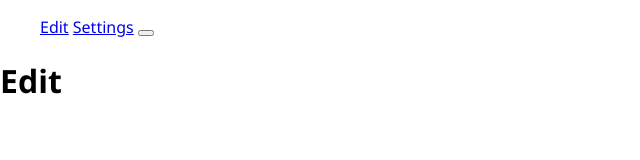
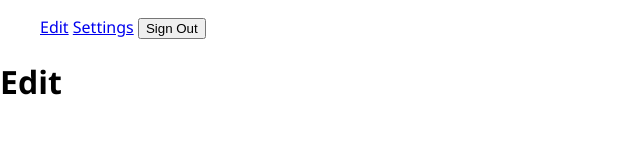
Before and after one commit to rnba12/profile-maker, a SvelteKit app: page /user/edit in a window 1280 px wide. Shown: the top 160 px of the page, without its empty margins (0-640 px from the left). Built offline with nearby package versions, Linux system fonts and the light colour scheme.

Commit message:
fix: login page redirect

```diff
--- a/src/lib/SignInButton.svelte
+++ b/src/lib/SignInButton.svelte
@@ -5,7 +5,7 @@
     export let icon;
 </script>
 
-<button on:click={() => signIn(provider)}>
+<button on:click={() => signIn(provider, {callbackUrl: '/user/edit'})}>
     <img src={icon} alt="icon">
     Sign In With {displayText}
 </button>
--- a/src/routes/+page.svelte
+++ b/src/routes/+page.svelte
@@ -3,6 +3,7 @@
 	import { page } from '$app/stores';
     import SignInButton from '../lib/SignInButton.svelte';
     import githubLogo from '../lib/assets/mark-github.svg'
+
 </script>
 
 
--- a/src/routes/user/+layout.svelte
+++ b/src/routes/user/+layout.svelte
@@ -5,7 +5,7 @@
     <ul>
         <a href="/user/edit">Edit</a>
         <a href="/user/settings">Settings</a>
-        <button on:click={() => signOut()}></button>
+        <button on:click={() => signOut()}>Sign Out</button>
     </ul>
 </nav>
 
```
Also changed, not shown: src/routes/+page.server.js (+7 -1 lines).
